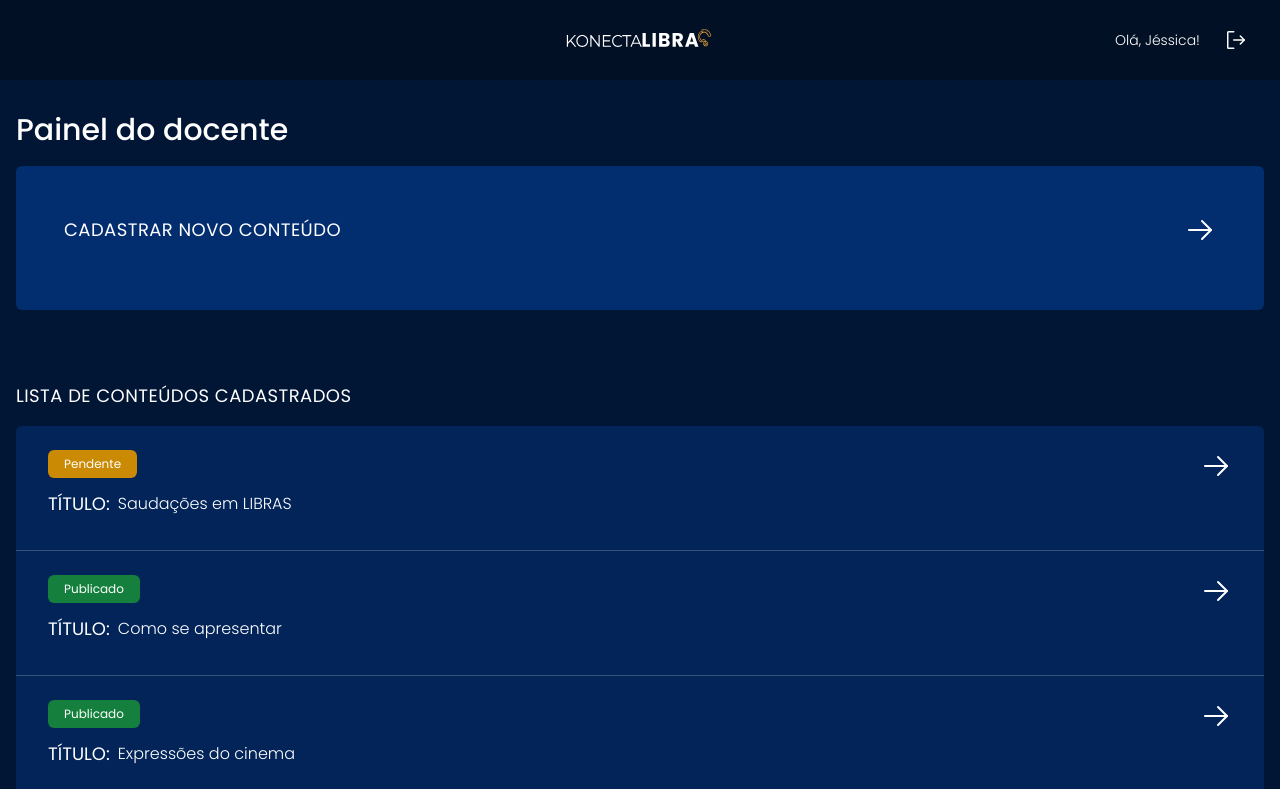
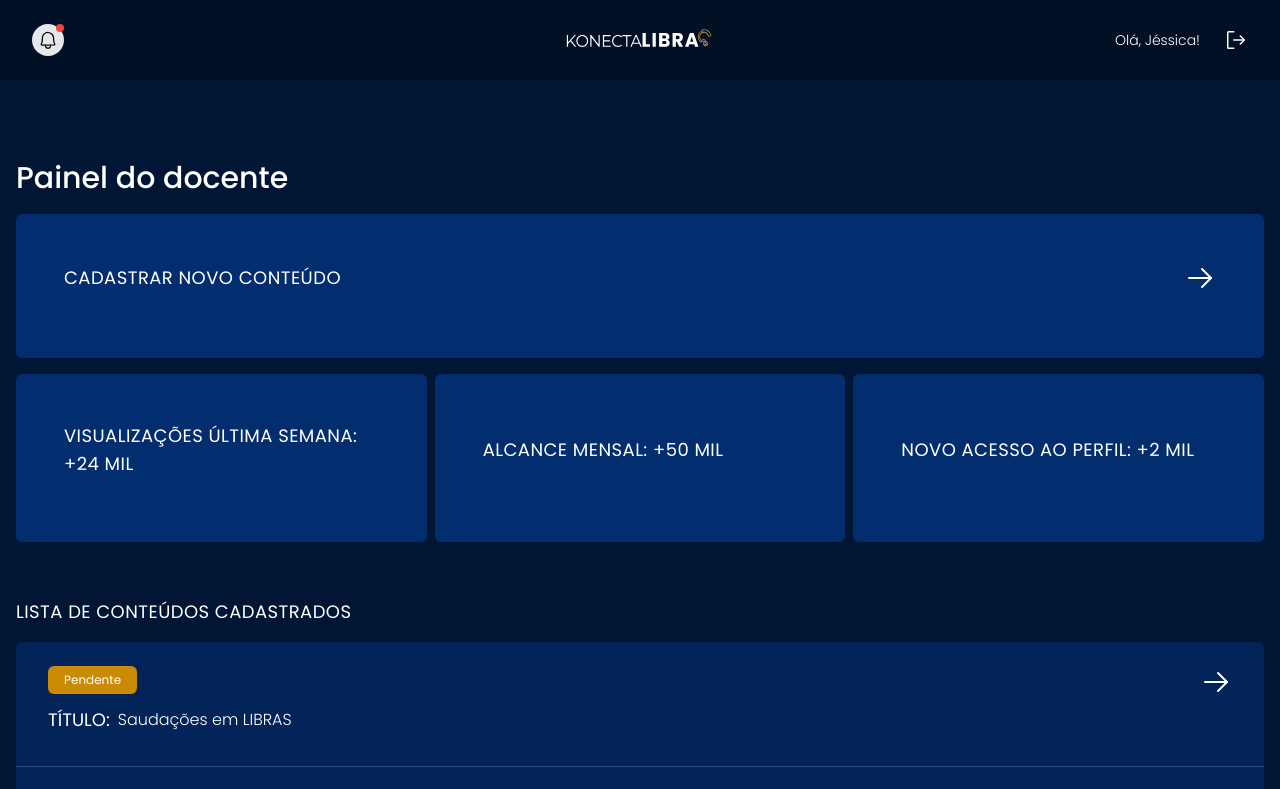
Before and after one commit to isalves02/konecta-libras, a React (Vite) app: page /area-do-docente in a window 1280 px wide. Shown: the top 789 px of the page. Built offline with nearby package versions, Linux system fonts and the light colour scheme.

Commit message:
Tela de dashboard do professor e tela de cadastro de conteúdo

```diff
--- a/src/components/Layout/Card/Card.tsx
+++ b/src/components/Layout/Card/Card.tsx
@@ -2,15 +2,15 @@ import { ArrowRight } from 'phosphor-react';
 import { CardProps  } from "../../../interfaces/GeneralProps";
 import { Text } from '../Text/Text';
 
-export function Card({text, hasHover}:CardProps) {
+export function Card({text, hasHover, hasIcon, classes}:CardProps) {
   return (
     <>
       <div className={`rounded-md p-12 pb-16 flex items-center
-        justify-between transition-all cursor-pointer relative
-        bg-blue-600/50 ${hasHover && "hover:bg-blue-600/80"}`}>
+        justify-between transition-all relative w-full
+        bg-blue-600/50 ${hasHover && "cursor-pointer hover:bg-blue-600/80"} ${classes}`}>
 
         <Text type="h4" text={text} classes="uppercase tracking-wide" />
-        <ArrowRight size={32} />
+        {hasIcon && <ArrowRight size={32} />}
       </div>
     </>
   )
--- a/src/components/Layout/Form/components/Input.tsx
+++ b/src/components/Layout/Form/components/Input.tsx
@@ -7,6 +7,7 @@ export function Input ({
   id,
   name,
   type,
+  accept,
   classes,
   required,
   maxLength,
@@ -28,6 +29,7 @@ export function Input ({
         value={value}
         required={required}
         checked={isChecked}
+        accept={`${accept}`}
         disabled={isDisabled}
         maxLength={maxLength}
         placeholder={placeholder}
--- a/src/components/Layout/Header/HeaderArea.tsx
+++ b/src/components/Layout/Header/HeaderArea.tsx
@@ -1,11 +1,23 @@
 import { NavLink } from "react-router-dom"
-import { SignOut } from 'phosphor-react'
+import { SignOut, Bell } from 'phosphor-react'
 import { Logo } from "../Logo/Logo"
 
 export function HeaderArea() {
   return (
     <>
-      <div className="w-full flex items-center justify-end px-8">
+      <div className="w-full flex items-center justify-between px-8">
+        <button
+          type="button"
+          className="flex items-center justify-center
+            w-8 h-8 text-sm text-white font-light bg-gray-200
+            rounded-full relative">
+            <Bell
+              color="black"
+              size={20}
+            />
+            <span className="hasNotify absolute rounded-full w-2 h-2 bg-red-500 top-0 right-0"></span>
+        </button>
+
         <Logo />
 
         <ul className="flex items-center gap-6">
--- a/src/interfaces/GeneralProps.tsx
+++ b/src/interfaces/GeneralProps.tsx
@@ -41,8 +41,9 @@ export interface InputProps {
   id: string,
   type: string,
   name: string,
+  mask?: string,
+  accept?: string,
   value?: string,
-  mask?: string,
   classes?: string,
   placeholder?: string,
 
@@ -77,11 +78,12 @@ export interface TextareaProps {
 
 export interface CardProps {
   text: string;
+  classes?: string;
   hasHover?: boolean;
+  hasIcon?: boolean;
 }
 
 export interface TagProps {
   text: string;
   type: string;
-  // type: 'Pendente' | 'Publicado' | 'Não aprovado';
 }
--- a/src/pages/Plataforma/AreaDoDocente/AreaDoDocente.tsx
+++ b/src/pages/Plataforma/AreaDoDocente/AreaDoDocente.tsx
@@ -10,15 +10,21 @@ export function AreaDoDocente () {
     <>
       <Header page="teacher" />
 
-      <section className="plataforma pt-28 bg-blue-900 min-h-screen">
+      <section className="plataforma pt-40 bg-blue-900 min-h-screen">
         <div className="container">
           <Subtitle text="Painel do docente" classes="mb-4" />
 
           <NavLink to="/area-do-docente/cadastro" title="Área para cadastrar conteúdo">
-            <Card text="Cadastrar novo conteúdo" hasHover={true} />
+            <Card text="Cadastrar novo conteúdo" hasHover={true} hasIcon={true} />
           </NavLink>
 
-          <div className="mt-8 py-10">
+          <div className="flex gap-2">
+            <Card text="Visualizações última semana: +24 mil" classes="mt-4 bg-blue-500/20" />
+            <Card text="Alcance mensal: +50 mil" classes="mt-4 bg-blue-500/20" />
+            <Card text="Novo acesso ao perfil: +2 mil" classes="mt-4 bg-blue-500/20 text-yellow-400" />
+          </div>
+
+          <div className="mt-4 py-10">
             <Text type="h4" text="Lista de conteúdos cadastrados" classes="uppercase tracking-wide" />
             <RegisteredContent />
           </div>
--- a/src/pages/Plataforma/AreaDoDocente/Cadastro.tsx
+++ b/src/pages/Plataforma/AreaDoDocente/Cadastro.tsx
@@ -1,6 +1,10 @@
 import { NavLink } from "react-router-dom"
 import { Header } from "../../../components/Header/Header"
 import { PageBack } from "../../../components/Layout/Button/PageBack"
+import { Subtitle } from "../../../components/Layout/Text/Subtitle"
+import { Text } from "../../../components/Layout/Text/Text"
+import { Instructions } from "../../../components/Layout/Lists/Instructions/Instructions"
+import { FormCadastroConteudo } from "../../../components/Layout/Form/FormCadastroConteudo"
 
 export function Cadastro() {
   return (
@@ -9,13 +13,35 @@ export function Cadastro() {
 
       <section className="plataforma pt-28 bg-blue-900 min-h-screen">
         <div className="container">
-
           <NavLink to="/area-do-docente" title="Retornar ao painel">
             <PageBack />
           </NavLink>
 
-          <div className="mt-8 py-10">
+          <div className="max-w-3xl mb-16">
+            <Subtitle text="Cadastrar novo conteudo" classes="mb-2 text-gray-300" />
+            <Text
+              type="paragraph"
+              text="Cadastre os seus conteúdos
+                de acordo com as instruções abaixo e, ao seguir os requisitos de boa prática e da política de privacidade,
+                o avaliaremos e logo o seu conteúdo estará disponível aos nossos usuários."
+              classes="mb-4 text-gray-300 "
+            />
 
+            <div className="mt-8 pt-6 px-6 pb-12 bg-gray-400 rounded-md">
+              <Text type="h4" text="Instruções" classes="text-gray-900 font-medium mb-2" />
+              <Instructions />
+            </div>
+          </div>
+        </div>
+
+        <div className="detail-radial-gradient w-4/5 h-3/5 absolute top-1/2 -right-1/4 z-0 -translate-y-1/2" />
+
+
+        <div className="bg-blue-800 py-16">
+          <div className="container">
+            <Subtitle text="Adicionar novo" classes="mb-6 text-gray-300" />
+
+            <FormCadastroConteudo />
           </div>
         </div>
       </section>
```
